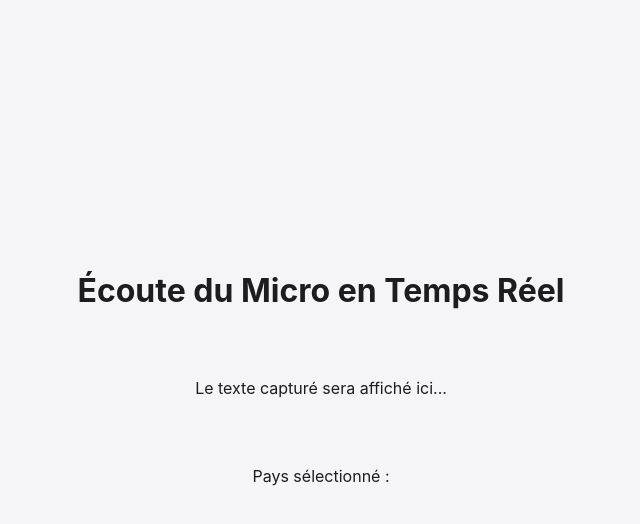
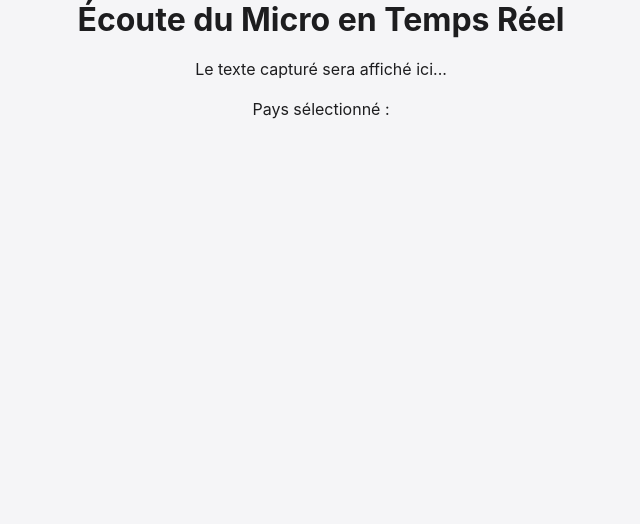
Before and after one commit to TaoXAdmin/Passport, a plain HTML site: page index.html in a window 1280 px wide. Shown: the whole page, without its empty margins (319-959 px from the left). Drawn offline with Linux system fonts and the light colour scheme.

Commit message:
Update index.html

```diff
--- a/index.html
+++ b/index.html
@@ -6,7 +6,7 @@
     <title>Passport</title>
         <style>
         * { margin: 0; padding: 0; box-sizing: border-box; }
-        body { font-family: -apple-system, BlinkMacSystemFont, "Segoe UI", Roboto, "Helvetica Neue", Arial, sans-serif; background-color: #f5f5f7; color: #1d1d1f; display: flex; flex-direction: column; gap: 1.5rem; align-items: center; justify-content: center; height: 100vh; margin: 0 2rem; text-align: center; }
+        body { font-family: -apple-system, BlinkMacSystemFont, "Segoe UI", Roboto, "Helvetica Neue", Arial, sans-serif; background-color: #f5f5f7; color: #1d1d1f;  height: 100vh; margin: 0 2rem; text-align: center; }
         .container { animation: fadeIn 2s ease-in-out; width: 100%; max-width: 500px; }
         .title { font-size: 3rem; font-weight: 600; margin-bottom: 1rem; }
         .subtitle { font-size: 1.3rem; color: #6e6e73; margin-bottom: 2.5rem; }
```
